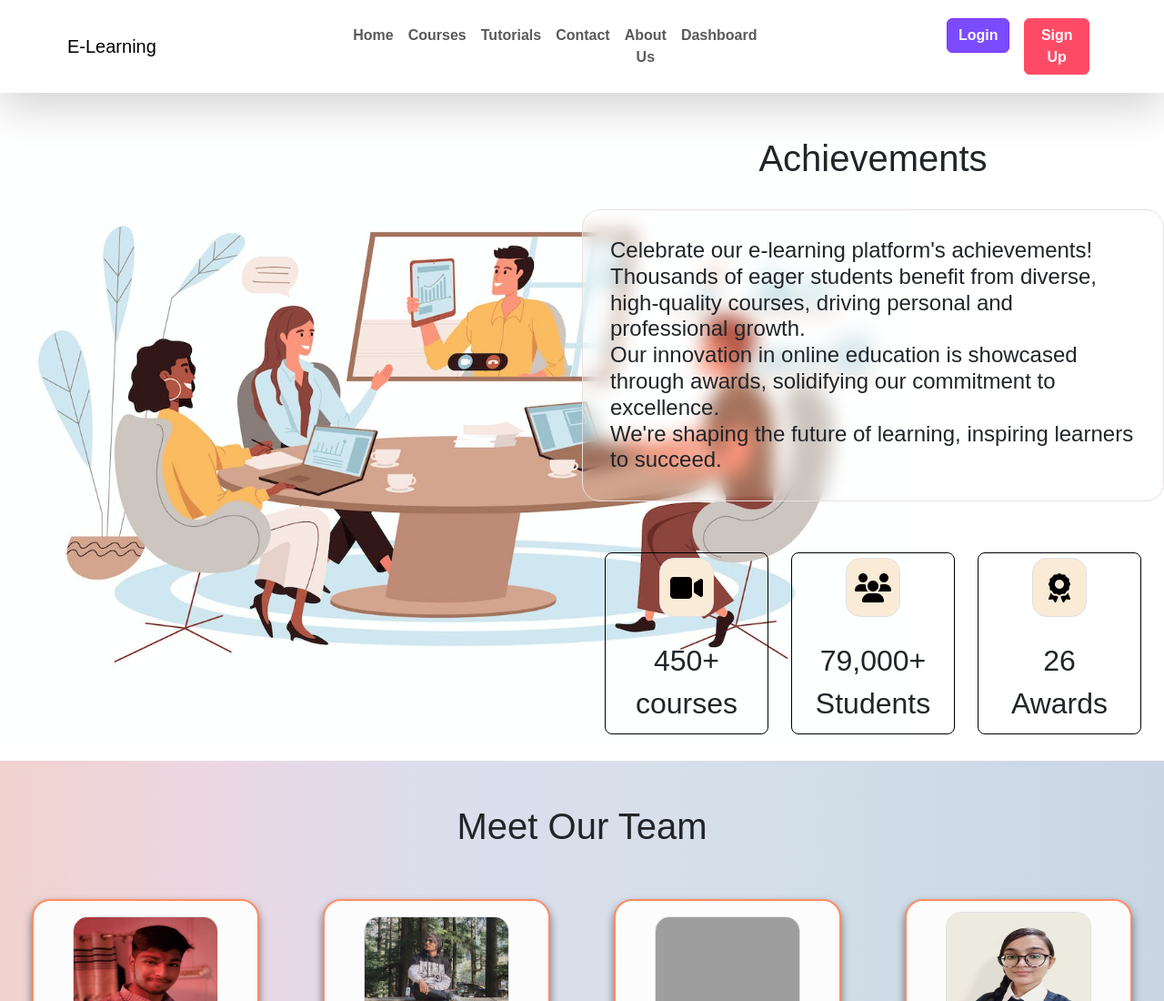
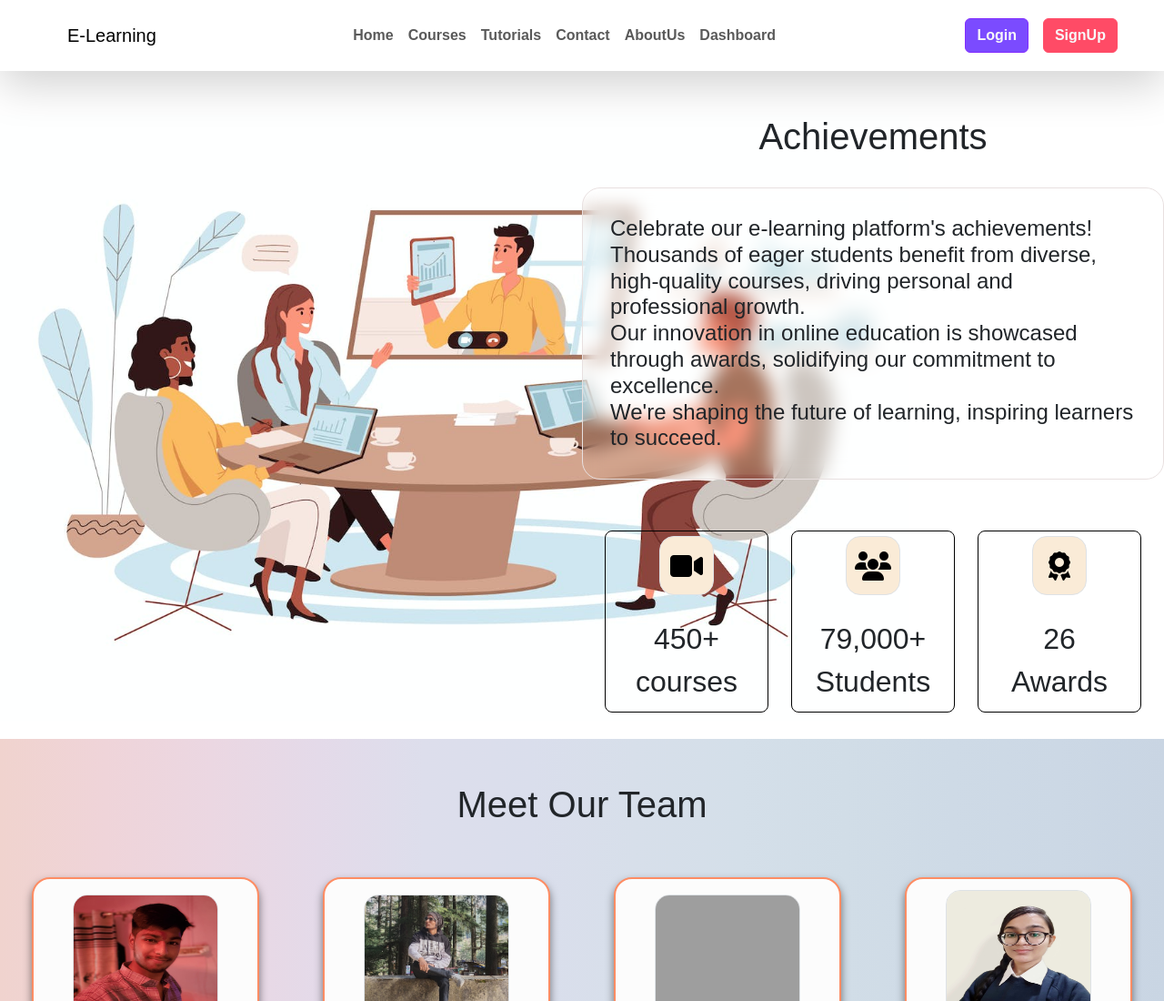
Before and after one commit to Anuj-Bhaladhare/Learning-Hub, a plain HTML site: page Pages/About.html in a window 1280 px wide. Shown: the top 1100 px of the page at 91% size. Drawn offline with nearby package versions, Linux system fonts and the light colour scheme; grey boxes are pictures that could not be loaded.

Commit message:
change in aboutus and signup button in all page

```diff
--- a/Pages/About.html
+++ b/Pages/About.html
@@ -92,7 +92,7 @@
                     <a class="nav-link fw-bold" href="./contact.html">Contact</a>
                   </li>
                   <li class="nav-item">
-                    <a class="nav-link fw-bold" href="#">About Us</a>
+                    <a class="nav-link fw-bold" href="#">AboutUs</a>
                   </li>
                   <li class="nav-item">
                     <a class="nav-link fw-bold" href="./dashBoard.html">Dashboard</a>
@@ -116,7 +116,7 @@
                           class="btn nav-button-2 fw-bold text-light"
                           style="background-color: #ff4b66; border-color: #ff4e69"
                         >
-                        Sign Up
+                        SignUp
                         </button>
                     </a>
                   </li>
```
Also changed, not shown: Pages/contact.html (+2 -2 lines), Pages/courses.html (+2 -2 lines), Pages/dashBoard.html (+2 -2 lines), Pages/login-page.html (+2 -2 lines), Pages/sign-up.html (+2 -2 lines), index.html (+2 -2 lines).
